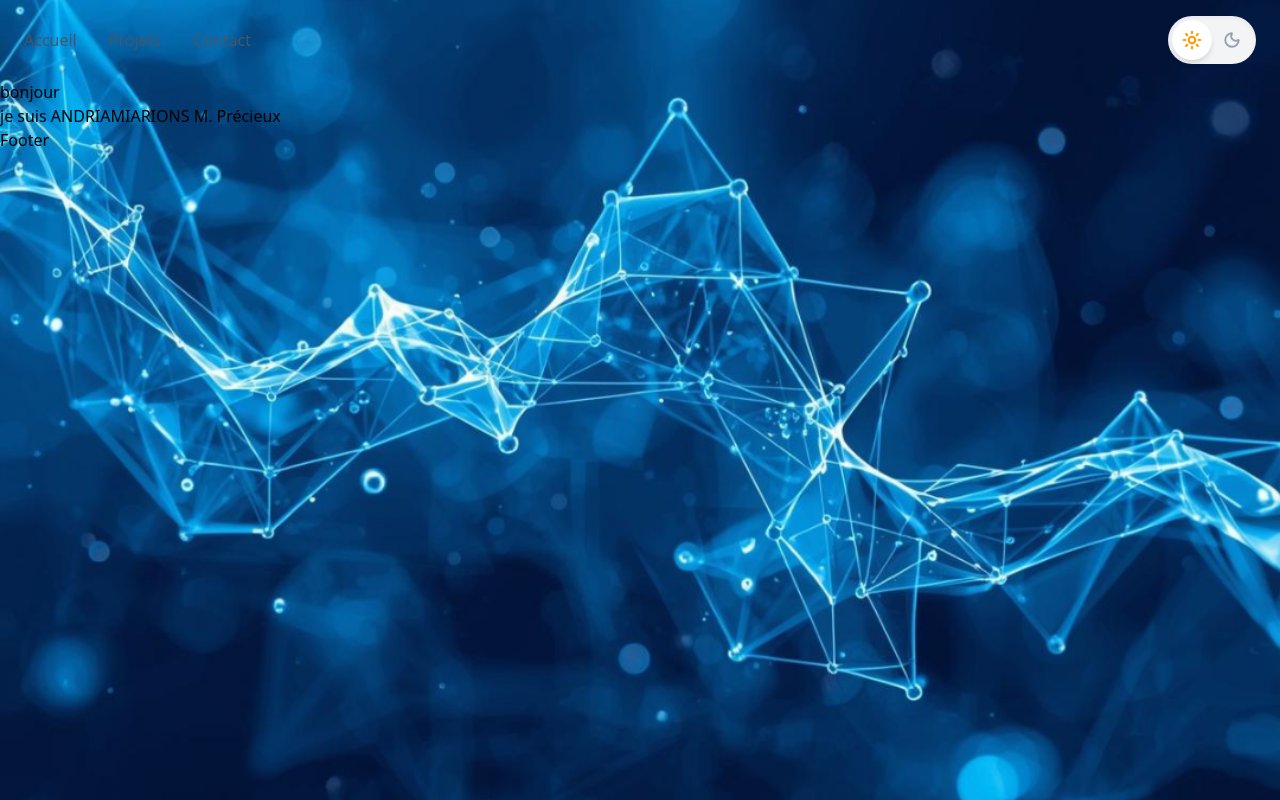
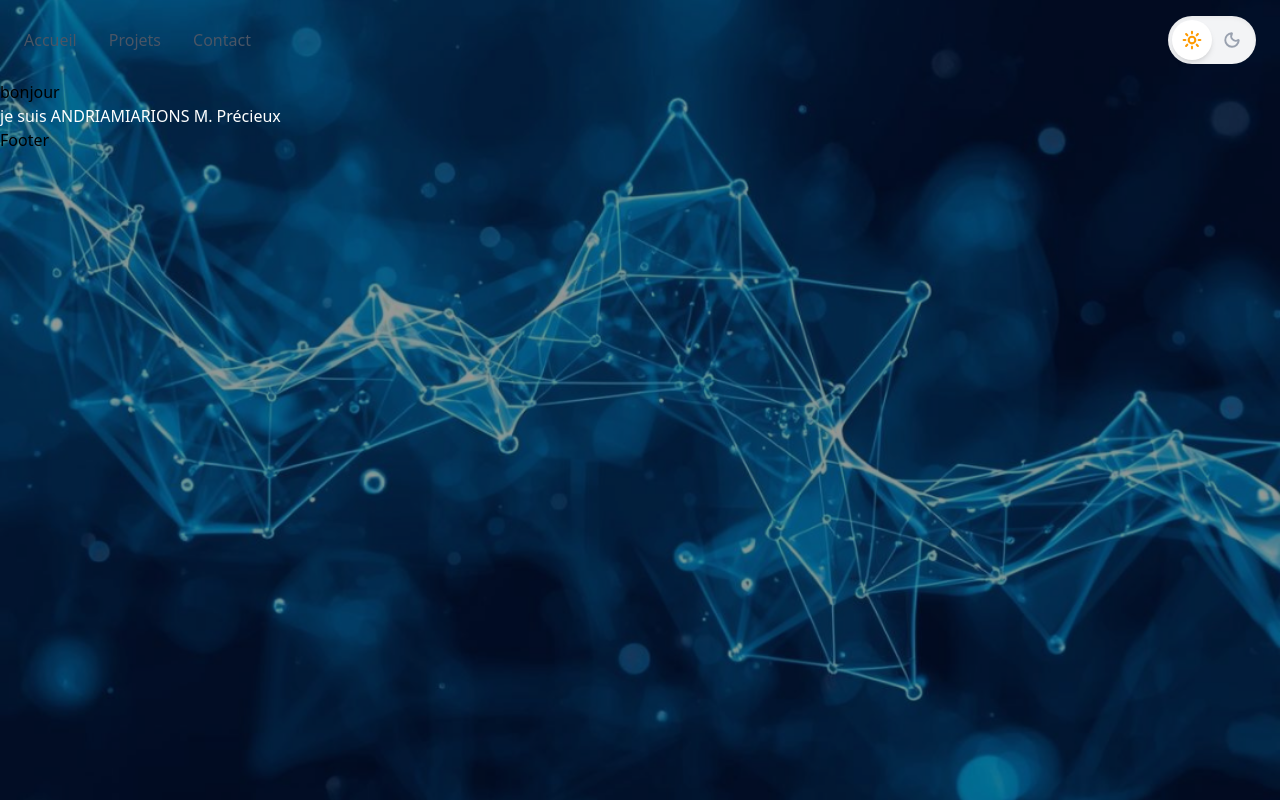
Before and after one commit to MANDANIAINAPRECIEUX/portofolio, a React (Vite) app: page / in a window 1280 px wide. Built offline with nearby package versions, Linux system fonts and the light colour scheme.

Commit message:
background ameliorée avec teinte sombre

```diff
--- a/src/App.tsx
+++ b/src/App.tsx
@@ -8,13 +8,16 @@ function App() {
         className="min-h-screen w-screen bg-cover bg-center bg-no-repeat"
         style={{ backgroundImage: "url('/photos/Design.png')" }}
       >
-        <Navbar />
-        <div>bonjour</div>
-        <div>
-          <span> je suis </span>
-          <span>ANDRIAMIARIONS M. Précieux</span>
+        <div className="absolute inset-0 bg-black/40"></div>
+        <div className="relative z-10">
+          <Navbar />
+          <div>bonjour</div>
+          <div>
+            <span className="text-white"> je suis </span>
+            <span className="text-white">ANDRIAMIARIONS M. Précieux</span>
+          </div>
+          <Footer />
         </div>
-        <Footer />
       </div>
     </>
   );
```
